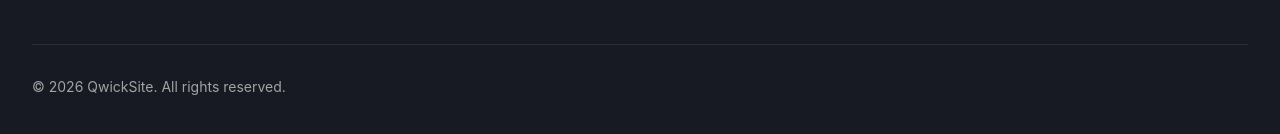
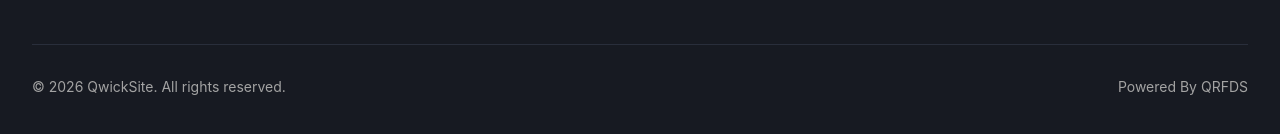
Before and after one commit to qrfds/qwicksite-landing, a Next.js app: page /en/blog in a window 1280 px wide. Shown: the part 2087-2221 px from the top of the page. Built offline with nearby package versions, Linux system fonts and the light colour scheme; no server answers.

Commit message:
feat(metadata, footer): add "Powered By QRFDS" to metadata and footer

```diff
--- a/src/app/layout.tsx
+++ b/src/app/layout.tsx
@@ -19,6 +19,7 @@ const cairo = Cairo({
 
 export const metadata: Metadata = {
   metadataBase: new URL(SITE_URL),
+  generator: "Powered By QRFDS",
   title: {
     default: "QwickSite | AI Website Builder & Ecommerce Platform",
     template: "%s",
--- a/src/components/layout/Footer.tsx
+++ b/src/components/layout/Footer.tsx
@@ -159,9 +159,9 @@ const Footer = async () => {
           <p className="text-sm text-muted-foreground">
             {t("copyright")}
           </p>
-          {/* <p className="text-sm text-muted-foreground mt-2 sm:mt-0">
-            Made with ❤️ for entrepreneurs worldwide
-          </p> */}
+          <p className="text-sm text-muted-foreground mt-2 sm:mt-0">
+            Powered By QRFDS
+          </p>
         </div>
       </div>
     </footer>
```
